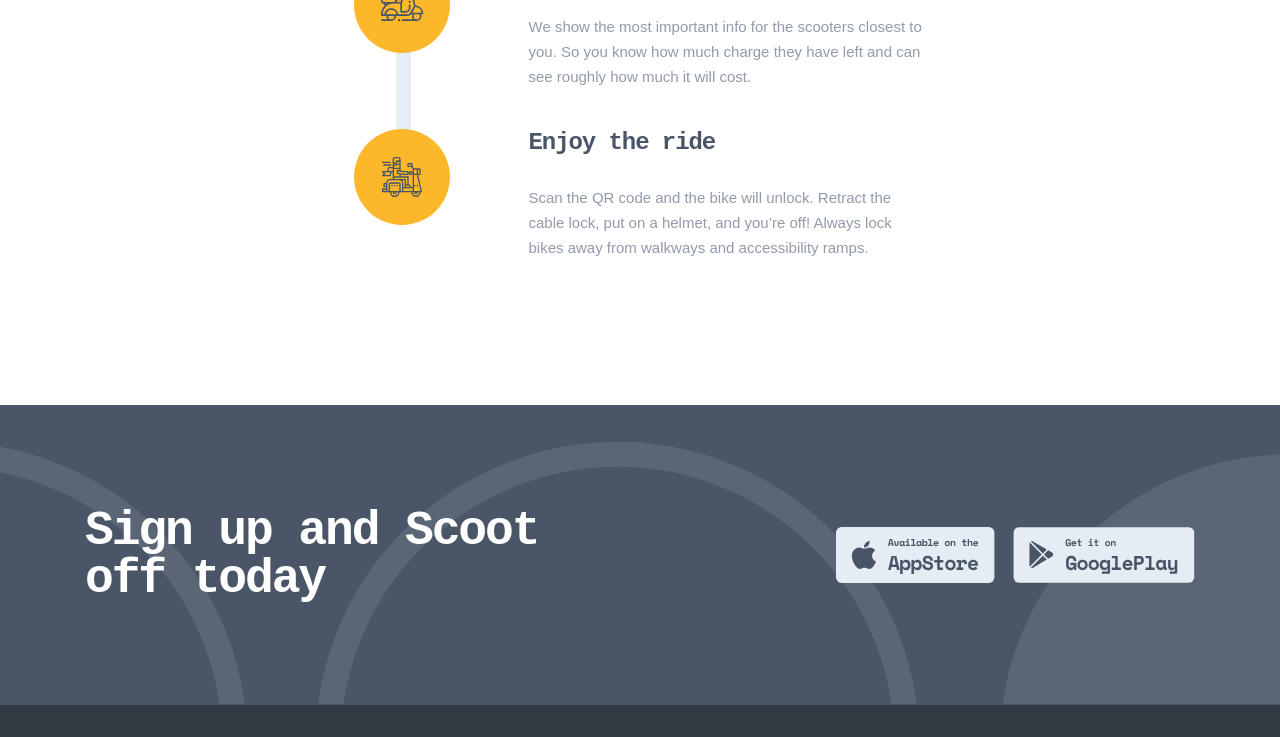
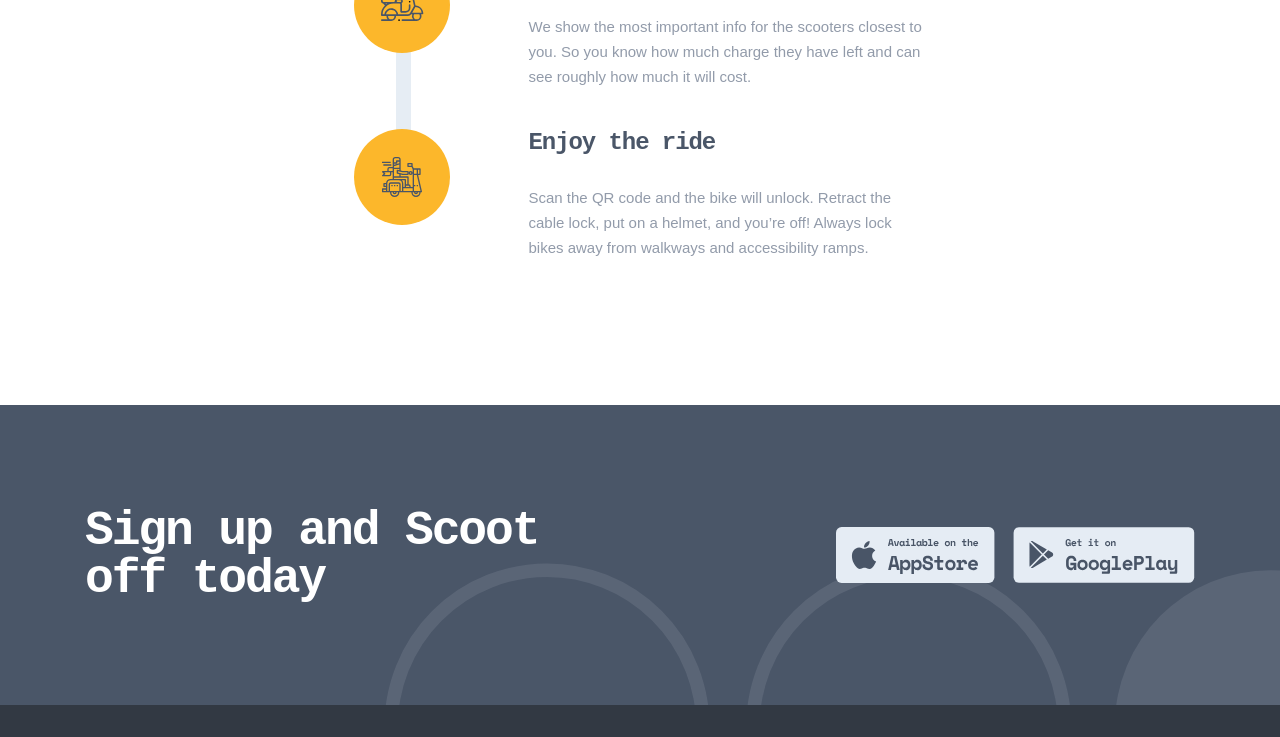
Before and after one commit to annaindistress/frontend-mentor-scoot-multi-page-website, a website built with Vite: page src/index.html in a window 1280 px wide. Shown: the part 1081-1818 px from the top of the page. Built offline with nearby package versions, Linux system fonts and the light colour scheme; files whose address does not match are found by name.

Commit message:
Fix footer background error

```diff
--- a/src/styles/components/footer.css
+++ b/src/styles/components/footer.css
@@ -102,7 +102,6 @@
   .footer__app {
     padding-block: 62px;
     padding-inline: 0;
-    background-position: 93% bottom;
     background-size: 130%;
   }
 
@@ -147,8 +146,8 @@
 
   .footer__app {
     padding-block: 102px;
-    background-position: 93% bottom;
-    background-size: 130%;
+    background-position-x: right;
+    background-size: 70%;
   }
 
   .footer__container {
```
